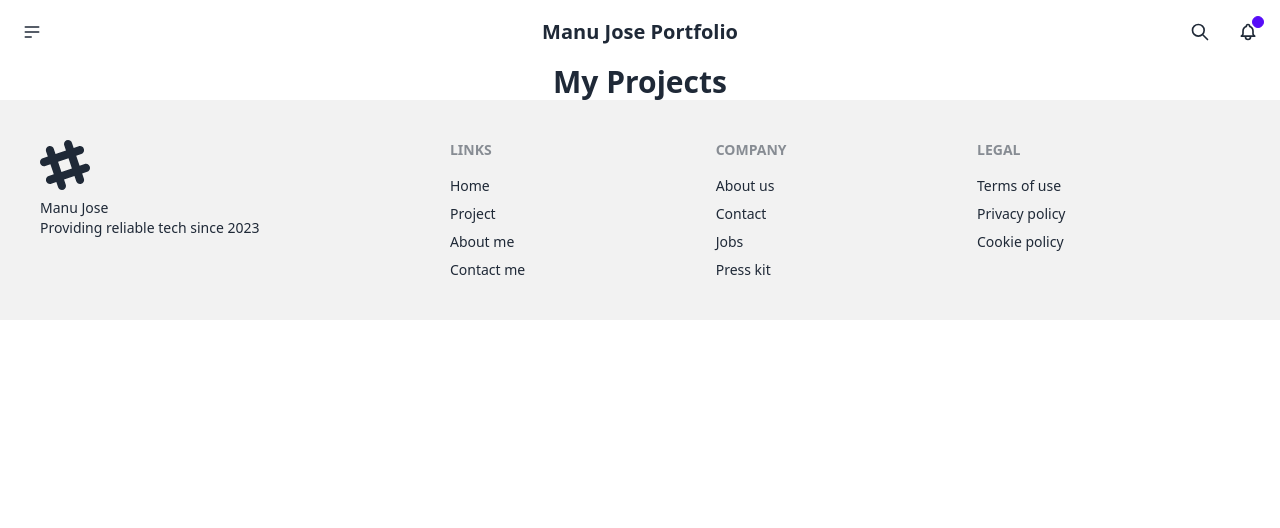
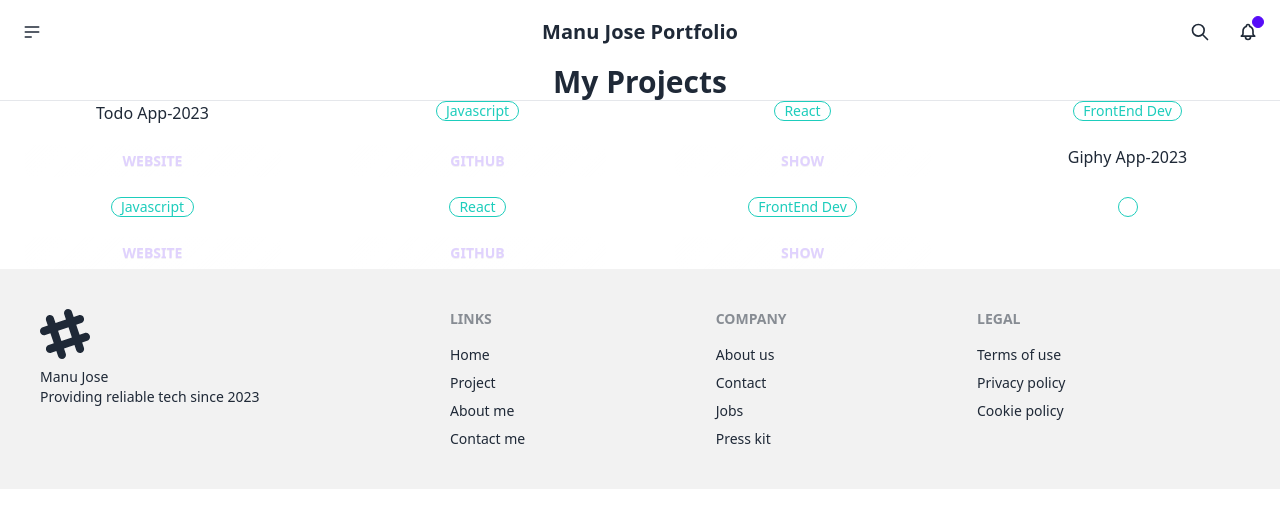
Before and after one commit to ManuJose1/react-portfolio, a React (Create React App) app: page /projects in a window 1280 px wide. Shown: the top 528 px of the page. Built offline with nearby package versions, Linux system fonts and the light colour scheme.

Commit message:
created show page and project card

```diff
--- a/src/App.js
+++ b/src/App.js
@@ -7,7 +7,8 @@ import Navbar from "./components/Navbar";
 import Home from "./pages/Home";
 import About from "./pages/About";
 import Contact from "./pages/Contact";
-import ProjectsIndex from "./pages/projects/Index"
+import ProjectsIndex from "./pages/projects/Index";
+import ProjectsShow from "./pages/projects/Show";
 import PageNotFound from "./pages/PageNotFound";
 import Footer from "./components/Footer";
 
@@ -21,6 +22,7 @@ const App = () => {
           <Route path="/about" element={<About />} />
           <Route path="/contact" element={<Contact />} />
           <Route path="/projects" element={<ProjectsIndex />} />
+          <Route path="/projects/:slug" element={<ProjectsShow />} />
 
           <Route path="*" element={<PageNotFound />} />
         </Routes>
--- a/src/assets/data/projects.json
+++ b/src/assets/data/projects.json
@@ -1,16 +1,32 @@
 [
     {
-        "title":"project name",
-        "description":"about the project",
+        "slug":"todo-app",
+        "title":"Todo App",
+        "description":"This is a todo list app. I learned about localStorage while creating this app.",
         "images":[
             {
-                "caption":"img caption",
-                "path":""
+                "caption":"homepage",
+                "path":"todo1.png"
             }
         ],
-        "date":"",
-        "tags":["Design", "UI",  "FrontEnd Dev"],
-        "website":"wwww.web.com",
-        "github":"github.com/ManuJose1"
+        "date":"2023",
+        "tags":["Javascript", "React", "FrontEnd Dev"],
+        "website":"http://google.com",
+        "github":"http://github.com/ManuJose1"
+    },
+    {
+        "slug":"giphy-app",
+        "title":"Giphy App",
+        "description":"This is an app based off the Giphy API. I learned about using API's with this app.",
+        "images":[
+            {
+                "caption":"homepage",
+                "path":"todo1.png"
+            }
+        ],
+        "date":"2023",
+        "tags":["Javascript", "React", "FrontEnd Dev", ""],
+        "website":"http://google.com",
+        "github":"http://github.com/ManuJose1"
     }
 ]
--- /dev/null
+++ b/src/components/ProjectCard.js
@@ -0,0 +1,22 @@
+import {Link} from 'react-router-dom';
+
+const ProjectCard = ({project}) => {
+
+    const tags = project.tags.map((tag,i)=>{
+        return <div className="badge badge-outline badge-accent" key={i}>{tag}</div>
+    });
+
+    return(
+        <>
+            <p>{project.title}-{project.date}</p>
+            {tags}
+
+            {(project.website)?(<a href={project.website} target='_blank' rel='noreferrer' className="btn btn-wide glass btn-sm btn-primary">Website</a>):('')}
+            {(project.github)?(<a href={project.github}  target='_blank' rel='noreferrer' className="btn btn-wide glass btn-sm btn-primary">Github</a>):('')}
+            <Link className='btn btn-wide glass btn-sm btn-primary' to={`/projects/${project.slug}`}> Show</Link>
+
+        </>
+    )
+};
+
+export default ProjectCard;
--- a/src/pages/projects/Index.js
+++ b/src/pages/projects/Index.js
@@ -1,9 +1,21 @@
+import projectsJSON from "../../assets/data/projects.json";
+import { useState } from "react";
+import ProjectCard from "../../components/ProjectCard";
+
 const Index = () => {
-    return(
-        <>
-        <h1 className="text-3xl font-bold text-center">My Projects</h1>
-        </>
-    );
+  const [projects, setproject] = useState(projectsJSON);
+
+  const projectList = projects.map((project, i) => {
+    return <ProjectCard key={i} project={project} />;
+  });
+
+  return (
+    <>
+      <h1 className="text-3xl font-bold text-center">My Projects</h1>
+      <hr />
+      <div className="grid grid-cols-4 gap-5 justify-items-center">{projectList}</div>
+    </>
+  );
 };
 
 export default Index;
--- /dev/null
+++ b/src/pages/projects/Show.js
@@ -0,0 +1,13 @@
+import {useParams} from 'react-router-dom';
+
+const Show = () => {
+    const {slug} = useParams();
+
+    return(
+        <>
+            <h1>{slug}</h1>
+        </>
+    )
+};
+
+export default Show;
```
